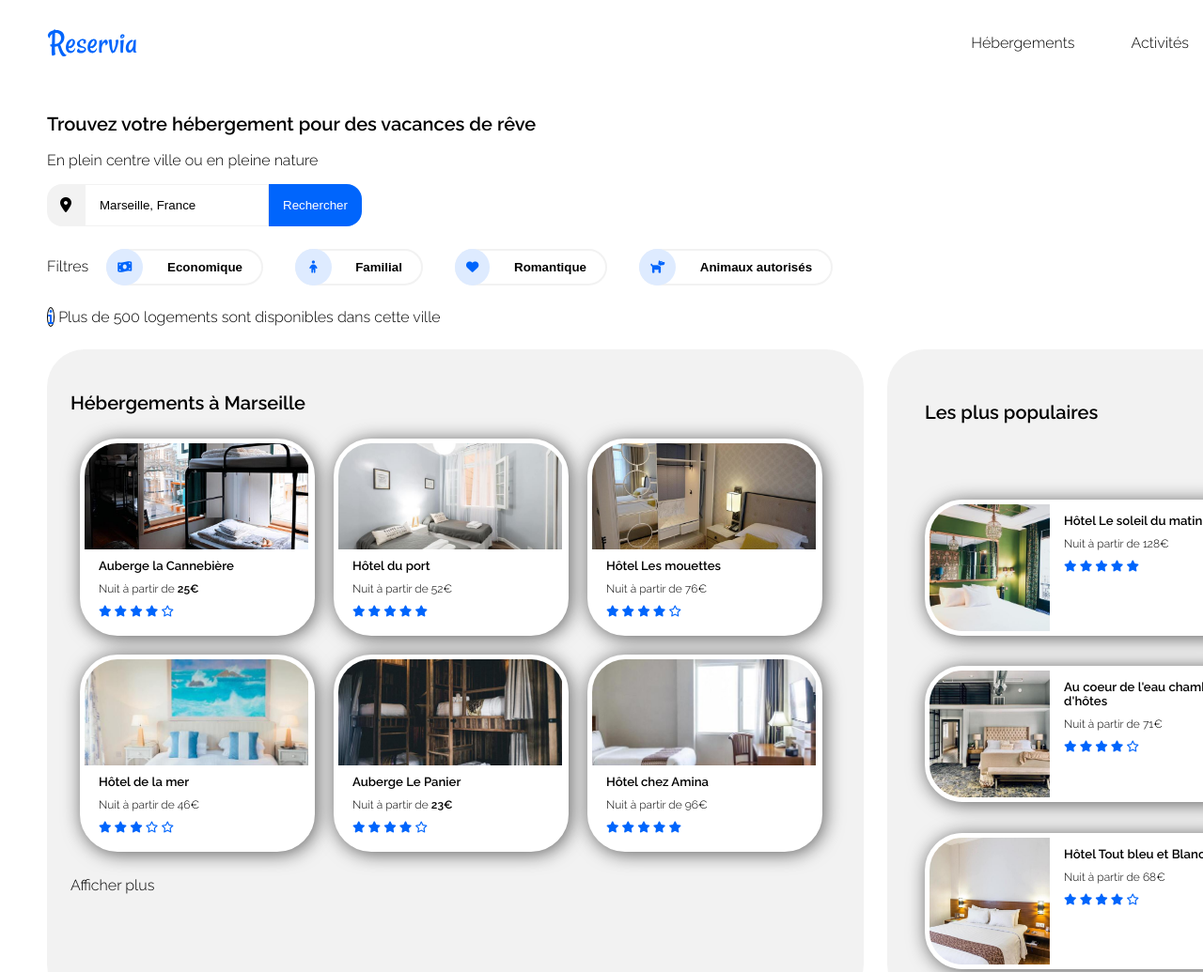
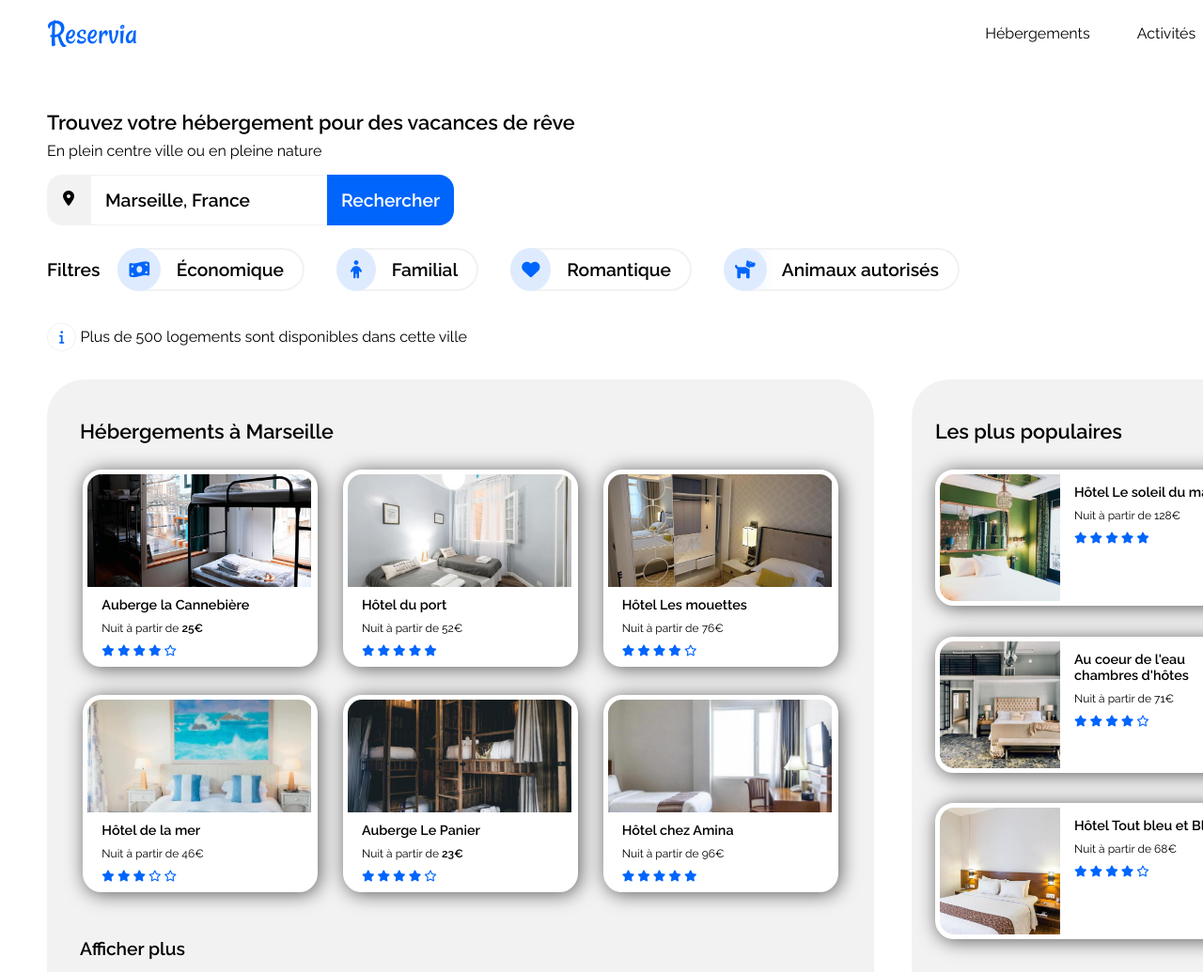
Before and after one commit to Thomas-D40/P2, a plain HTML site: page index.html in a window 1280 px wide. Shown: the top 1035 px of the page at 94% size. Drawn offline with Linux system fonts and the light colour scheme.

Commit message:
CSS OK Desktop logiquement

```diff
--- a/index.html
+++ b/index.html
@@ -6,6 +6,7 @@
     <meta name="viewport" content="width=device-width, initial-scale=1.0">
     <title>Document</title>
 
+    <link href="https://fonts.googleapis.com/css2?family=Raleway:wght@400;600;750&display=swap" rel="stylesheet">
     <link rel="stylesheet" href="./style.css">
     <script src="https://kit.fontawesome.com/dd6c40669c.js" crossorigin="anonymous"></script>
 </head>
@@ -13,28 +14,31 @@
 <header>
     <nav>
         <img src="./images/logo/Reservia.svg" alt="logo">
-        <ul>
-            <li><a href="#">Hébergements</a></li>
-            <li><a href="#activities">Activités</a></li>
-            <li ><a href="" target="_blank" id="inscription">S'inscrire</a></li>
-        </ul>
+        <div id="right-side">
+
+            <ul>
+                <li><a href="#">Hébergements</a></li>
+                <li><a href="#activities">Activités</a></li>
+            </ul>
+            <a href="" target="_blank" id="inscription">S'inscrire</a>
+        </div>
     </nav>
 </header>
 <main>
     <section id="research">
-        <h1 class="section-title">Trouvez votre hébergement pour des vacances de rêve</h1>
-        <p class="abstract">En plein centre ville ou en pleine nature</p>
-        <div id="city-select">
+        <h1 id="main-title">Trouvez votre hébergement pour des vacances de rêve</h1>
+        <p>En plein centre ville ou en pleine nature</p>
+        <div class="city-select">
             <i class="fas fa-map-marker-alt"id="localisation-icon"></i>
             <input type="text" value="Marseille, France" id="city-name">
             <button id="research-btn">Rechercher</button>
 
         </div>
         <div id="filter">
-            <span class="options">Filtres</span>
+            <span id="filtre">Filtres</span>
             <button class="filter-list">
                 <span class="logo"><i class="fas fa-money-bill-wave"></i></span>
-                <span class="filter-type">Economique</span>
+                <span class="filter-type">Économique</span>
             </button>
             <button class="filter-list">
                 <span class="logo" id="fam"><i class="fas fa-child"></i></span>
@@ -58,7 +62,7 @@
 
     <section id="accomodations">
         <div id="marseille">
-            <h1 class="section-title">Hébergements à Marseille</h1>
+            <h1 id="section-title">Hébergements à Marseille</h1>
             <div id="cards">
                 <a href="#" class="card">
                     <img src="./images/hebergements/cannebiere.jpg" alt="Auberge la Cannebière">
@@ -152,7 +156,7 @@
                 </a>
 
             </div>
-            <p class="options">Afficher plus</p>
+            <h3 id="plus">Afficher plus</h3>
         </div>
 
 
@@ -301,7 +305,7 @@
             <li><a href="#">Soumettre votre hôtel</a></li>
         </ul>
     </div>
-    <div class="footer-info" id="assistance">
+    <div class="footer-info">
         <h3>Assistance</h3>
         <ul>
             <li><a href="#">Centre d'aide</a></li>
--- a/style.css
+++ b/style.css
@@ -1,5 +1,6 @@
-@import url('https://fonts.googleapis.com/css2?family=Raleway:wght@300;600&display=swap');
-
+html {
+    scroll-behavior: smooth;
+}
  /* General settings */
 
 body {
@@ -26,14 +27,15 @@ a {
 }
 
 h1 {
-    font-weight: 900;
-    font-size: 1.25em;
-    margin-top: 20px;
+    font-weight: 750;
+    font-size: 1.35em;
+    padding-bottom: 10px;
 }
 
-h3 {
-    font-weight: 600;
-    font-size: 1.1em;
+h3, #inscription, #city-name, #research-btn, .filter-list, #filtre {
+    font-family: 'Raleway', sans-serif;
+    font-weight: 700;
+    font-size: 1.2em;
 }
 
 header, main {
@@ -41,7 +43,7 @@ header, main {
 }
 
 .card {
-    border-radius: 40px;
+    border-radius: 20px;
     box-shadow: 2px 2px 20px 0px rgba(0,0,0,0.62);
     background-color: white;
 }
@@ -57,9 +59,14 @@ nav {
     position: fixed;
     display: flex;
     justify-content: space-between;
-    padding-top: 20px;
     background-color: white;
     z-index: 1;
+    padding-top: 10px;
+}
+
+#right-side {
+    display: flex;
+    justify-content: space-around;
 }
 
 nav ul {
@@ -67,24 +74,38 @@ nav ul {
     justify-content: space-around;
 }
 
-nav li {
-    padding-right: 60px;
+nav li a, #inscription {
+    margin-right: 40px;
+    padding: 20px 5px 0 5px;
 }
 
+#inscription {
+    padding-top: 15px;
+}
+
+
 /* Sélection ville */
+#main-title {
+    margin-bottom: 0;
+    padding: 0;
+}
 
-#city-select {
+#research p {
+    margin-top: 8px;
+}
+
+.city-select {
     display: flex;
 }
 
 #localisation-icon {
     border-radius: 16px 0px 0px 16px;
-    padding: 14px;
+    padding: 17px;
 }
 
 #city-name {
     border: 1px solid #f2f2f2;
-    padding-left: 15px;
+    padding: 15px;
 }
 
 #research-btn {
@@ -104,9 +125,10 @@ nav li {
 .filter-list {
     border-radius: 50px;
     padding: 10px;
-    background-color: white;
+    background: linear-gradient(90deg,#DEEBFF 0%, #ffffff 20%, #ffffff 100%);
     border: 2px solid #f2f2f2;
     margin: 10px 15px;
+    transition: 1s ease;
 }
 
 
@@ -124,44 +146,55 @@ nav li {
 
 .filter-type {
     font-weight: bold;
-    padding: 10px;
+    padding: 10px 10px 10px 0;
 }
 
 #info-circle {
-    width: 21px;
-    height: 21px;
-    border-radius: 50%;
-    border: 1px solid black;
     text-align: center;
 }
 
+#info-circle i {
+    font-size: 0.9em;
+    border-radius: 50%;
+    border: 1px solid #f2f2f2;
+    padding: 7px 12px;
+}
 
+#result {
+    padding: 10px 0;
+}
  /* Hébergements  */
+
 #accomodations {
     display: flex;
     justify-content: space-between;
+    padding-top: 20px;
 }
 
 
 #marseille {
     border-radius: 40px;
-    margin: 25px 0px;
     padding: 25px;
-    width: 880px;
+    width: 830px;
     display: flex;
     flex-direction: column;
+
 }
 
+#marseille h1, #plus {
+    padding-left: 10px;
+}
 
 #cards {
     display: flex;
+    justify-content: space-around;
     flex-wrap: wrap;
 }
 
 #cards .card {
     width: 240px;
     height: 200px;
-    margin: 10px;
+    margin-bottom: 30px;
     display: flex;
     flex-direction: column;
     overflow: hidden;
@@ -172,12 +205,12 @@ nav li {
     box-sizing: border-box;
     display: block;
     width: 238px;
-    height: 113px;
+    max-height: 120px;
     object-fit: cover;
 }
 
 .card-body {
-    height: 80px;
+    height: 75px;
     font-size: 0.75em;
 }
 
@@ -188,13 +221,11 @@ nav li {
 /* Populaire */
 
 #famous {
-    margin: 25px;
-    padding: 35px 40px;
+    padding: 25px;
     width: 420px;
     height: 625px;
     border-radius: 40px;
     display: flex;
-    justify-content: space-between;
     flex-direction: column;
 }
 
@@ -263,6 +294,10 @@ nav li {
     flex-shrink: 0;
 }
 
+#spots .card-title {
+    padding: 10px 0 0 10px;
+}
+
 #spot1 .card , #spot4 .card {
     height: 445px;
 }
@@ -299,24 +334,38 @@ nav li {
 /*************************************            FOOTER             *************************** */
 
 footer {
-    height: 218px;
+    height: 220px;
     display: flex;
-    justify-content: space-around;
 }
 
+.footer-info {
+    min-width: 450px;
+}
 footer h3 {
-    padding-left: 40px;
-    padding-top: 20px;
+    padding: 20px 0 0 40px;
 }
 .footer-info li {
     padding-top: 15px;
 }
-#assistance {
-    padding-right: 300px;
-}
 
 
 /* Animations liens  */
+
+nav a:hover {
+    color: #0065FC;
+}
+
+nav a:focus {
+    border-top: 3px solid #0065FC;
+    color: #0065FC;
+}
+
+#research-btn:hover {
+    color: #0065FC;
+    background-color: white;
+    border: #0065FC 1px solid;
+    transition: 0.5s ease-in-out;
+}
 
 #accomodations a:hover, #activities a:hover
 {
@@ -325,5 +374,6 @@ footer h3 {
 }
 
 .filter-list:hover {
-    background-color:#DEEBFF;
+    background:#DEEBFF;
+    transition: 0.75s ease-in-out;
 }
```
